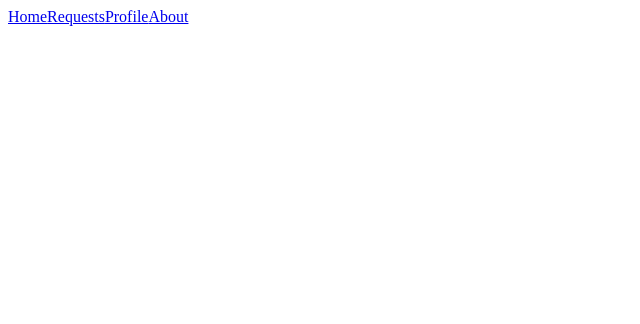
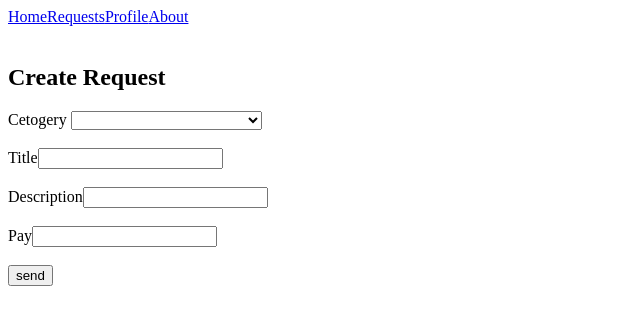
Before and after one commit to alyaalaali/Handyman, a React (Vite) app: page /dashboard in a window 1280 px wide. Shown: the top 324 px of the page, without its empty margins (0-640 px from the left). Built offline with nearby package versions, Linux system fonts and the light colour scheme.

Commit message:
Apply the form of requests

```diff
--- a/src/components/RequestForm.jsx
+++ b/src/components/RequestForm.jsx
@@ -1,4 +1,51 @@
 const RequestForm = () => {
+    return (
+        <div>
+            <h2>Create Request</h2>
+            <form action="/requests">
 
+            <label for="Cetogery">Cetogery </label>
+
+            <select list="Cetogery" name="cetogery">
+            <option value=""></option>
+            <option value="Fitness">Fitness</option>
+            <option value="Carpentry">Carpentry</option>
+            <option value="Mechanical">Mechanical</option>
+            <option value="Education">Education</option>
+            <option value="Medicine">Medicine</option>
+            <option value="Engineering">Engineering</option>
+            <option value="Marketing">Marketing</option>
+            <option value="Information Technology">IT</option>
+            <option value="Human Resources">Human Resources</option>
+            <option value="Media & Communications">Media & Communications</option>
+            <option value="Artificial Intelligence">AI</option>
+            <option value="Legal">Legal</option>
+            <option value="Healthcare">Healthcare</option>
+            <option value="Manufacturing">Manufacturing</option>
+            <option value="Agriculture">Agriculture</option>
+            <option value="Security & Law Enforcement">Security & Law Enforcement</option>
+            </select>
+            <br />
+            <br />
+
+            <label>Title</label>
+            <input type="text" />
+            <br />
+            <br />
+
+            <label>Description</label>
+            <input type="text" />
+            <br />
+            <br />
+
+            <label>Pay</label>
+            <input type="text" />
+            <br />
+            <br />
+
+            <button type="submit">send</button>
+            </form>
+        </div>
+    )
 }
 export default RequestForm
--- a/src/components/UseDashboard.jsx
+++ b/src/components/UseDashboard.jsx
@@ -3,6 +3,8 @@ import RequestForm from './RequestForm'
 // import CompRequest from './CompRequest'
 
 const UseDashboard = () => {
-
+    return (
+        <RequestForm />
+    )
 }
 export default UseDashboard
```
